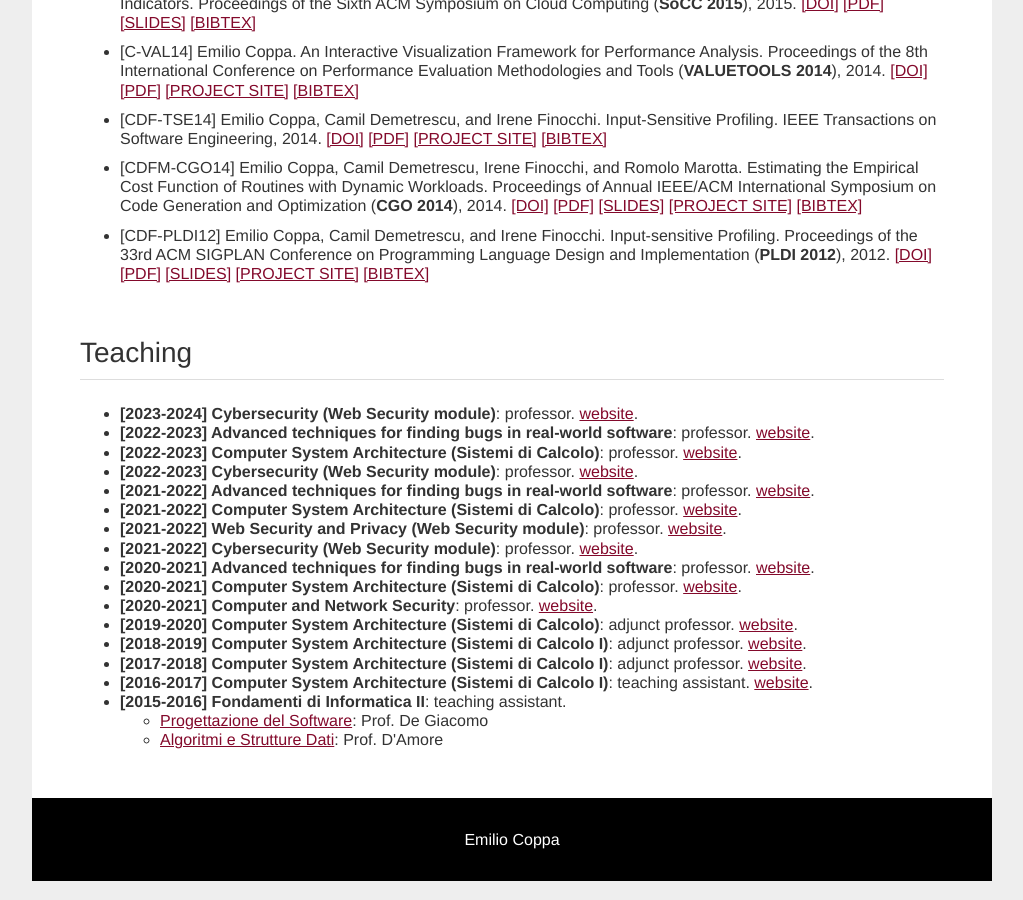
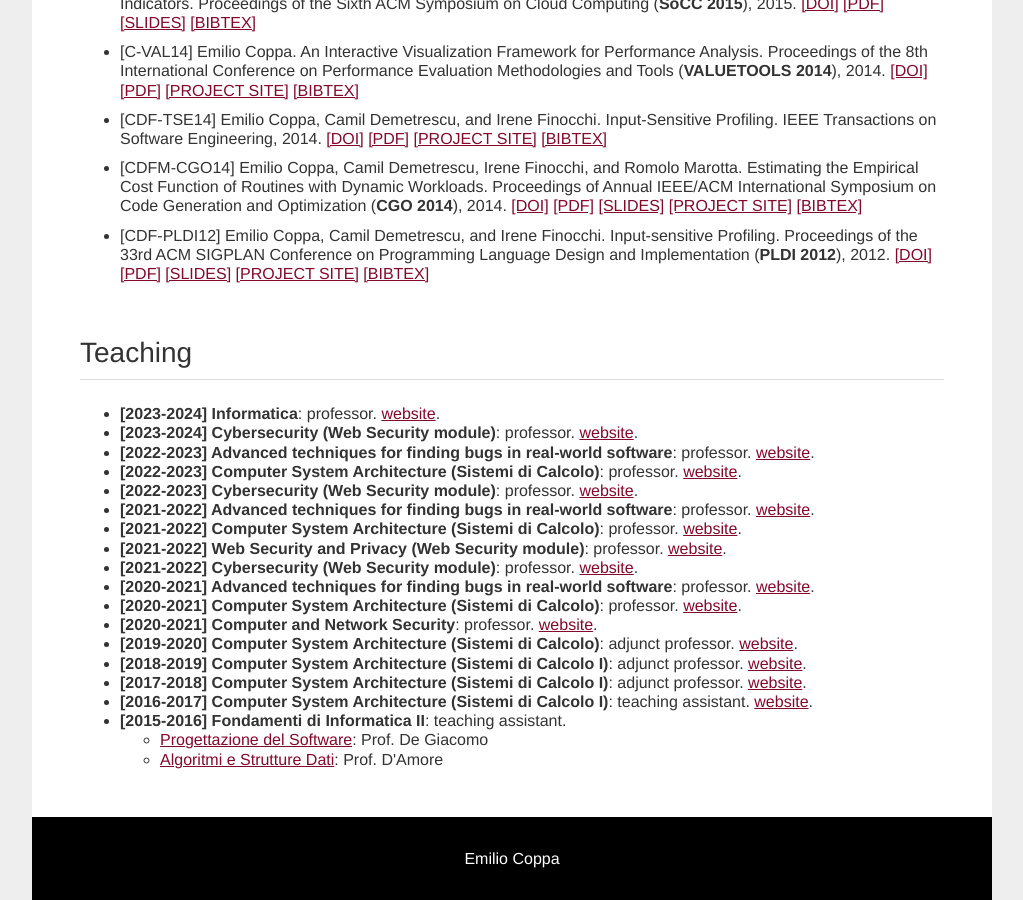
Before and after one commit to ecoppa/ecoppa.github.io, a Jekyll site: the page built from index.html, in a window 1280 px wide and 900 px high, scrolled down 5278 px. Shown: the whole window, without its empty margins (128-1151 px from the left). Built offline with Jekyll 4.4.1, drawn with Linux system fonts in a browser that asks for light colours.

Commit message:
Update index.html

```diff
--- a/index.html
+++ b/index.html
@@ -546,6 +546,8 @@ title: Emilio Coppa - Academic Page
 				<hr>
 
 				<ul>
+					<li><b>[2023-2024] Informatica</b>: professor. <a
+						href="https://www.luiss.it/cattedreonline/corso/254/E/1EEL2BASE/2023">website</a>.</li>
 					<li><b>[2023-2024] Cybersecurity (Web Security module)</b>: professor. <a
 						href="https://sites.google.com/diag.uniroma1.it/cybersecurity/">website</a>.</li>
 					<li><b>[2022-2023] Advanced techniques for finding bugs in real-world software</b>: professor. <a
```
